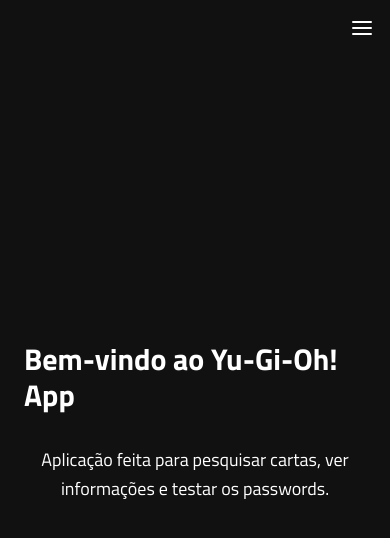
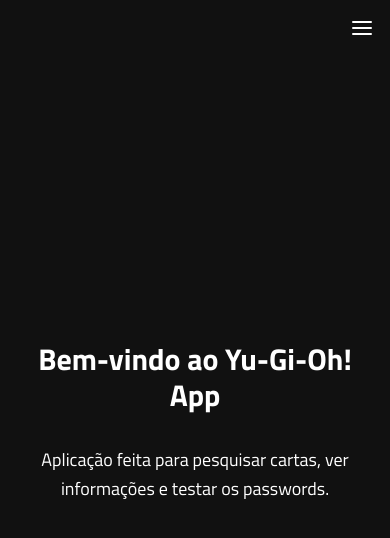
Before and after one commit to maiconlara/yugioh-password, a Next.js app: page / in a window 390 px wide. Shown: the top 538 px of the page. Built offline with nearby package versions, Linux system fonts and the light colour scheme.

Commit message:
fixing text error in mobile

```diff
--- a/src/app/page.tsx
+++ b/src/app/page.tsx
@@ -1,7 +1,7 @@
 export default function Home() {
   return (
     <div className=" flex justify-center flex-col  items-center h-screen bg-[#111111] gap-8">
-      <h1 className="text-white md:text-4xl text-3xl md:max-w-[500px] max-w-[400px] font-bold">
+      <h1 className="text-white text-center md:text-4xl text-3xl md:max-w-[500px] max-w-[400px] font-bold">
         Bem-vindo ao Yu-Gi-Oh! App
       </h1>
       <p className="text-white text-center max-w-[400px] font-regular ">
--- a/src/app/search/page.tsx
+++ b/src/app/search/page.tsx
@@ -78,7 +78,7 @@
           <SearchCardInfo card={card} />
         ) : (
           <div className="flex items-center justify-center h-full w-full text-regular">
-            Digite o nome completo de um carta
+            Digite o nome completo de uma carta
           </div>
         )}
       </div>
```
